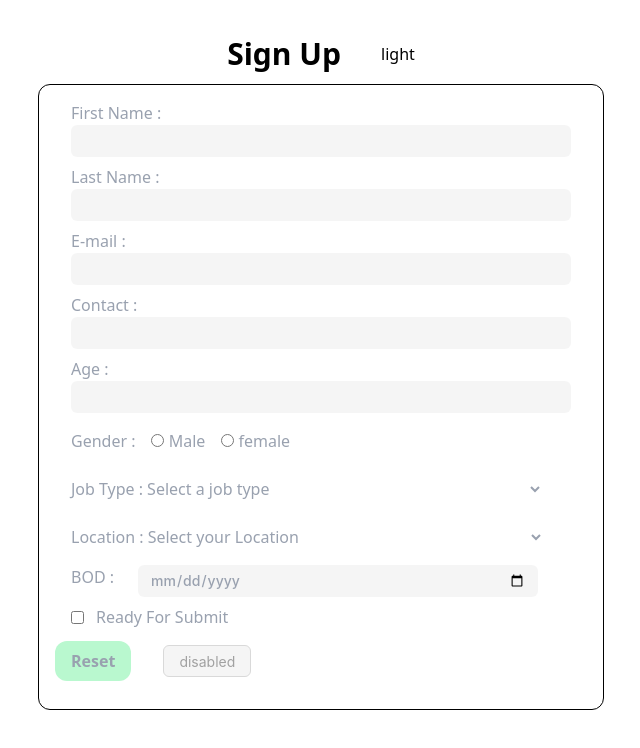
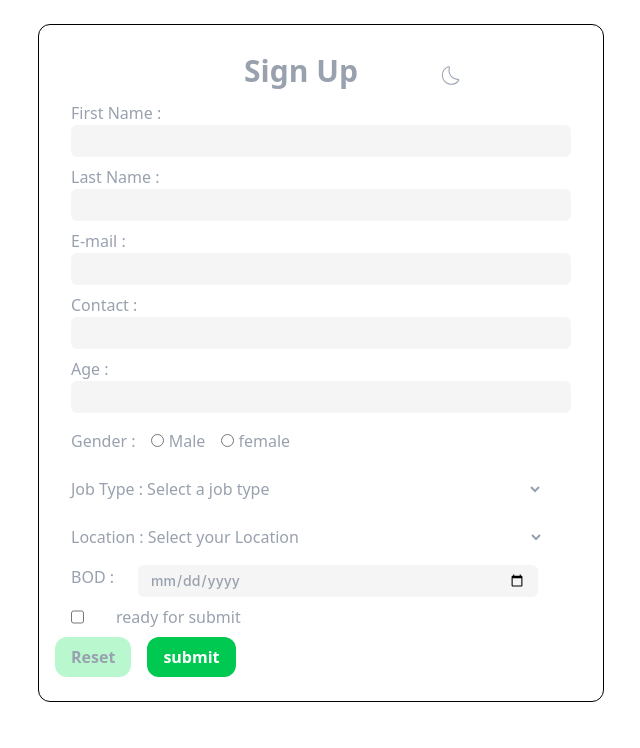
Before and after one commit to Muhammadtalhatariq/form, a React (Vite) app: page / in a window 1280 px wide. Shown: the top 748 px of the page, without its empty margins (319-959 px from the left). Built offline with nearby package versions, Linux system fonts and the light colour scheme.

Commit message:
done all

```diff
--- a/package.json
+++ b/package.json
@@ -15,6 +15,7 @@
     "formik": "^2.4.6",
     "react": "^19.0.0",
     "react-dom": "^19.0.0",
+    "react-icons": "^5.5.0",
     "tailwindcss": "^4.1.4",
     "yup": "^1.6.1"
   },
--- a/src/Context/ThemeContext.jsx
+++ b/src/Context/ThemeContext.jsx
@@ -3,7 +3,6 @@ import React, { createContext, useContext, useState, useEffect } from "react";
 const ThemeProvider = createContext()
 
 const ThemeContext = ({ children }) => {
-
     const [theme, settheme] = useState(
         localStorage.getItem("theme") ? localStorage.getItem("theme") : "light");
 
@@ -29,4 +28,5 @@ const ThemeContext = ({ children }) => {
     )
 }
 export default ThemeContext
+
 export const useTheme = () => useContext(ThemeProvider)
--- a/src/components/Cheakbox.jsx
+++ b/src/components/Cheakbox.jsx
@@ -1,14 +1,20 @@
 import React from 'react'
 import { Field } from 'formik';
-
-const Cheakbox = ({ label, }) => {
+import { useField } from 'formik';
+const Cheakbox = ({ label, ...props }) => {
+  const [field, meta] = useField(props)
   return (
     <>
-      <div role="group" aria-labelledby="checkbox-group">
-        <label >
-          <Field type="checkbox" />
-          {label}
+      <div className='flex flex-col' role="group" aria-labelledby="checkbox-group">
+        <label className='flex gap-4'>
+          <Field type="checkbox" {...field} {...props} />
+          <div className='mx-4 '> {label}</div>
         </label>
+        <div>
+        {meta.touched && meta.error ? (
+          <div className="error text-red-500 text-sm">{meta.error}</div>
+        ) : null}
+      </div>
       </div>
 
     </>
--- a/src/components/DatePicker.jsx
+++ b/src/components/DatePicker.jsx
@@ -6,13 +6,18 @@ const DateField = ({ ...props }) => {
     const [field, meta] = useField(props)
     return (
         <>
-            <div className=' md:w-[400px] w-72 md:mx-2'>
-                {/* <DatePicker className='font-medium text-gray-400' {...field} {...props} /> */}
-                  <Input className='font-medium w-68 text-gray-400' variant="filled" {...field} {...props} />
+            <div className='md:flex md:flex-col md:w-[400px] w-72 md:mx-2'>
+               <div>
+                 {/* <DatePicker className='font-medium text-gray-400' {...field} {...props} /> */}
+                 <Input className='font-medium w-68 text-gray-400' variant="filled" {...field} {...props} />
+               </div>
+               <div>
+          {meta.touched && meta.error ? (
+                <div className="error block text-red-500 text-sm pl-4">{meta.error}</div>
+            ) : null}
+          </div>
             </div>
-            {meta.touched && meta.error ? (
-                <div className="error text-red-500 text-sm pl-4">{meta.error}</div>
-            ) : null}
+
         </>
     )
 }
--- a/src/components/Loading.jsx
+++ /dev/null
@@ -1,15 +0,0 @@
-import React from 'react'
-import { Button } from 'antd';
-
-
-const Loading = () => {
-    return (
-        <>
-            <Button disabled block >
-               <span className='text-neutral-400'> disabled</span>
-            </Button>
-        </>
-    )
-}
-
-export default Loading
--- a/src/components/RadioField.jsx
+++ b/src/components/RadioField.jsx
@@ -5,12 +5,18 @@ const RadioField = ({ label, ...props }) => {
     const [field, meta] = useField(props);
     return (
         <>
-            <label className='font-medium text-gray-400' htmlFor={props.name}>
+          <div className='flex flex-col'>
+          <div>
+           <label className=' block font-medium text-gray-400' htmlFor={props.name}>
                 <Field  {...field} {...props} /> {label}
             </label>
-            {meta.touched && meta.error ? (
-                <div className="error text-red-500 text-sm pl-4">{meta.error}</div>
+           </div>
+          <div>
+          {meta.touched && meta.error ? (
+                <div className="error block text-red-500 text-sm pl-4">{meta.error}</div>
             ) : null}
+          </div>
+          </div>
         </>
     )
 }
--- a/src/components/SelectField.jsx
+++ b/src/components/SelectField.jsx
@@ -4,10 +4,11 @@ const SelectField = ({ label, ...props }) => {
     const [field, meta] = useField(props)
     return (
         <>
-            <div className=' items-center justify-center  py-2 md:w-[500px] w-72 '>
+            <div className=' items-center justify-center py-2 md:w-[500px] w-72 '>
                 <label className='font-medium text-gray-400' htmlFor={props.name}>{label}</label>
                 <select className='md:w-[400px] w-68 font-medium text-gray-400' {...field} {...props} />
             </div>
+
             {meta.touched && meta.error ? (
                 <div className="error text-red-500 text-sm pl-4">{meta.error}</div>
             ) : null}
--- a/src/components/SubmitBtn.jsx
+++ /dev/null
@@ -1,11 +0,0 @@
-import React from 'react'
-
-const SubmitBtn = () => {
-    return (
-        <div className='bg-green-500 hover:bg-green-400 text-white font-semibold px-4 py-2 rounded-xl'>
-            Submit
-        </div>
-    )
-}
-
-export default SubmitBtn
--- a/src/components/validate.jsx
+++ b/src/components/validate.jsx
@@ -34,10 +34,10 @@ export const validate = Yup.object({
       'Invalid location'
     )
     .required('Required'),
-  date: Yup.date()
+  date: Yup.mixed()
     .required('Required'),
 
   ready: Yup.boolean()
-    .required('Required')
+    .required('Required.')
     .oneOf([true], 'You must accept the terms and conditions.'),
 })
--- a/src/pages/SignupForm.jsx
+++ b/src/pages/SignupForm.jsx
@@ -6,14 +6,12 @@ import SelectField from '../components/SelectField';
 import DatePicker from '../components/DatePicker';
 import { validate } from '../components/validate';
 import { useTheme } from '../Context/ThemeContext';
-import Loading from '../components/Loading';
-import SubmitBtn from '../components/SubmitBtn';
-
+import { CiDark } from "react-icons/ci";
+import { CiLight } from "react-icons/ci";
+import Cheakbox from '../components/Cheakbox';
 const SignupForm = () => {
-
   const [theme, setTheme] = useTheme()
   console.log(theme);
-
 
   return (
     <>
@@ -27,8 +25,8 @@ const SignupForm = () => {
           gender: '',
           job: '',
           location: '',
-          date: "",
-          ready: ''
+          date: null,
+          ready: false,
         }}
         validationSchema={validate}
         onSubmit={(values, { setSubmitting }) => {
@@ -43,15 +41,32 @@ const SignupForm = () => {
         {formik => (
           <div className='flex flex-col items-center justify-center '>
 
-            <div className='flex items-center justify-around md:gap-10 gap-6 my-3'>
-              <h1 className='md:text-3xl text-xl text-center font-semibold'>Sign Up</h1>
-              <button onClick={() => setTheme(theme === "light" ? "dark" : "light")}>{theme}</button>
-            </div>
+
 
             <div>
               <Form onSubmit={formik.handleSubmit}>
                 <div className={`p-4 rounded-xl ${theme == "dark" ? "bg-neutral-700 border-2 border-white text-gray-400" : "bg-white  border border-black text-gray-400"}`}  >
+                  <div className='flex items-center justify-center md:gap-10 gap-6 my-3'>
+                    <h1 className='md:text-3xl text-xl text-center font-semibold'>Sign Up</h1>
+                    <div className="relative">
+                      <div
+                        onClick={() => setTheme(theme === "light" ? "dark" : "light")}
+                        className={` absolute left-10 -top-2 ${theme === "light" ? "" : "opacity-1"} cursor-pointer`}
 
+                      >
+                        <CiDark size={25} />
+                      </div>
+                      <div
+                        onClick={() => setTheme(theme === "dark" ? "light" : "dark")}
+                        className={`w-[38px] absolute left-10 -top-2 ${theme === "light" ? "opacity-1" : ""} cursor-pointer `}
+                      >
+                        <CiLight size={25} />
+                      </div>
+
+
+                    </div>
+                    {/* <button onClick={() => setTheme(theme === "light" ? "dark" : "light")}>{theme}</button> */}
+                  </div>
                   <div className='mx-4 space-y-2 flex- flex-col items-center justify-center'>
                     <Inputfield
                       label="First Name : "
@@ -80,7 +95,7 @@ const SignupForm = () => {
                     />
                     <div className='flex gap-4 items-center'>
                       <p className='font-medium '>Gender :</p>
-                      <div className='py-2 flex gap-4'>
+                      <div name="gender" className='py-2 flex gap-4'>
                         <RadioField
                           label="Male"
                           name="gender"
@@ -105,21 +120,20 @@ const SignupForm = () => {
                     <div>
                       <SelectField label="Location :" name="location">
                         <option value="">Select your Location</option>
-                        p<option value="pakistan">Pakistan</option>
+                        <option value="pakistan">Pakistan</option>
                         <option value="other">other</option>
                       </SelectField>
                     </div>
                     <div className='md:flex md:gap-4'>
                       <label className='font-medium '>BOD : </label>
                       <DatePicker
-                        type="date"
+                      type="date"
                         name="date"
                       />
                     </div>
                     <div>
                       <label className='flex gap-3 items-center'>
-                        <Field type="checkbox" name="ready" />
-                        <p className='font-medium '>Ready For Submit</p>
+                        <Cheakbox name="ready" label="ready for submit" />
                       </label>
                     </div>
                   </div>
@@ -128,11 +142,10 @@ const SignupForm = () => {
                       onClick={() => formik.resetForm()}
                       className='py-2 px-4 hover:bg-green-500 bg-green-200 rounded-xl font-semibold hover:text-white duration-500'>Reset</button>
                     <button
-                      className='py-2 px-4' type='submit'> {formik.isSubmitting || !formik.isValid
-                        ? <Loading /> : <SubmitBtn />}</button>
+                      className='py-2 px-4 bg-green-500 hover:bg-green-400 text-white font-semibold rounded-xl' type='submit'>
+                      submit</button>
                   </div>
                 </div>
-
               </Form>
             </div>
           </div>
```
Also changed, not shown: 1 other file (tests, documents, lock files or other folders).
